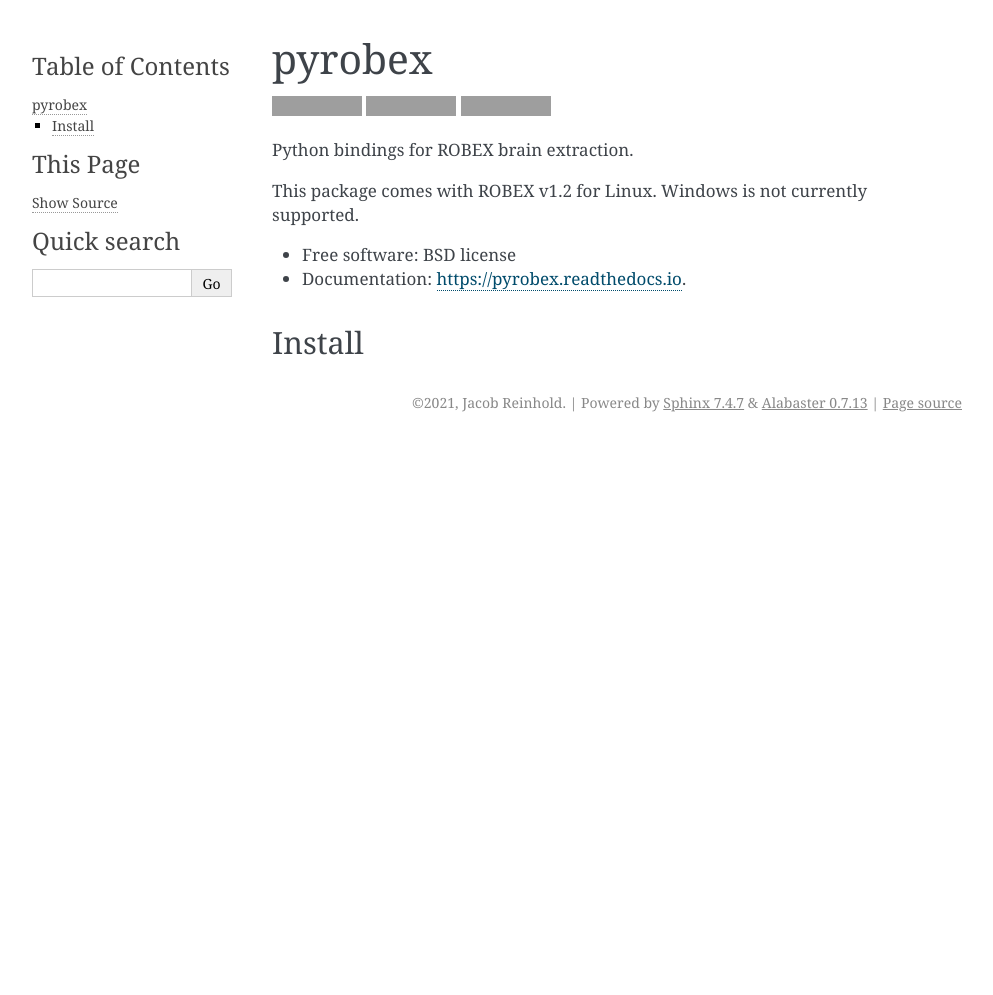
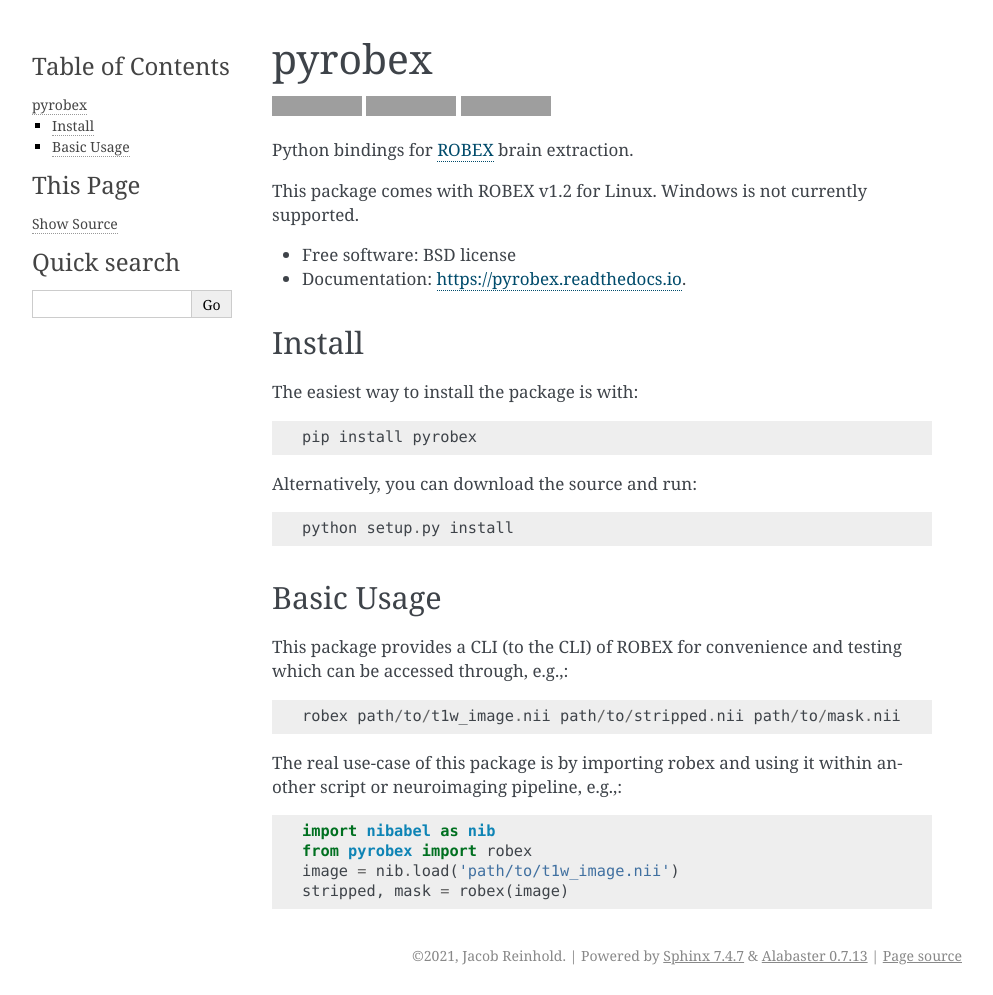
Before and after one commit to jcreinhold/pyrobex, a Sphinx documentation site: the page built from docs/readme.rst, in a window 1280 px wide. Shown: the whole page, without its empty margins (148-1141 px from the left). Built offline with Sphinx 7.4.7, drawn with Linux system fonts in a browser that asks for light colours; pages that are not in the unit, such as notebooks, are missing from menus; before the commit the page ends 900 px from its top, so only the background shows below that; grey boxes are pictures that could not be loaded.

Commit message:
improve docs

```diff
--- a/README.rst
+++ b/README.rst
@@ -13,16 +13,38 @@
         :alt: Documentation Status
 
 
-Python bindings for ROBEX brain extraction.
+Python bindings for `ROBEX`_ brain extraction.
 
 This package comes with ROBEX v1.2 for Linux. Windows is not currently supported.
 
 * Free software: BSD license
 * Documentation: https://pyrobex.readthedocs.io.
 
-
 Install
 -------
 
-.. code-block:: bash
+The easiest way to install the package is with::
+
     pip install pyrobex
+
+Alternatively, you can download the source and run::
+
+    python setup.py install
+
+Basic Usage
+-----------
+
+This package provides a CLI (to the CLI) of ROBEX for convenience and
+testing which can be accessed through, e.g.,::
+
+    robex path/to/t1w_image.nii path/to/stripped.nii path/to/mask.nii
+
+The real use-case of this package is by importing robex and using it within
+another script or neuroimaging pipeline, e.g.,::
+
+    import nibabel as nib
+    from pyrobex import robex
+    image = nib.load('path/to/t1w_image.nii')
+    stripped, mask = robex(image)
+
+.. _ROBEX: https://www.nitrc.org/projects/robex
--- a/docs/conf.py
+++ b/docs/conf.py
@@ -17,9 +17,20 @@
 # relative to the documentation root, use os.path.abspath to make it
 # absolute, like shown here.
 #
+import mock
 import os
 import sys
+
 sys.path.insert(0, os.path.abspath('..'))
+
+MOCK_MODULES = [
+    'ants',
+    'nibabel',
+    'numpy',
+]
+
+for mod_name in MOCK_MODULES:
+    sys.modules[mod_name] = mock.Mock()
 
 import pyrobex
 
@@ -31,7 +42,14 @@
 
 # Add any Sphinx extension module names here, as strings. They can be
 # extensions coming with Sphinx (named 'sphinx.ext.*') or your custom ones.
-extensions = ['sphinx.ext.autodoc', 'sphinx.ext.viewcode']
+extensions = [
+    'sphinx.ext.autodoc',
+    'sphinx.ext.napoleon',
+    'sphinx.ext.viewcode'
+]
+
+# Use google docstring format
+napoleon_google_docstring = True
 
 # Add any paths that contain templates here, relative to this directory.
 templates_path = ['_templates']
@@ -77,7 +95,6 @@
 # If true, `todo` and `todoList` produce output, else they produce nothing.
 todo_include_todos = False
 
-
 # -- Options for HTML output -------------------------------------------
 
 # The theme to use for HTML and HTML Help pages.  See the documentation for
@@ -96,12 +113,10 @@
 # so a file named "default.css" will overwrite the builtin "default.css".
 html_static_path = ['_static']
 
-
 # -- Options for HTMLHelp output ---------------------------------------
 
 # Output file base name for HTML help builder.
 htmlhelp_basename = 'pyrobexdoc'
-
 
 # -- Options for LaTeX output ------------------------------------------
 
@@ -132,7 +147,6 @@
      'Jacob Reinhold', 'manual'),
 ]
 
-
 # -- Options for manual page output ------------------------------------
 
 # One entry per manual page. List of tuples
@@ -142,7 +156,6 @@
      'pyrobex Documentation',
      [author], 1)
 ]
-
 
 # -- Options for Texinfo output ----------------------------------------
 
--- /dev/null
+++ b/docs/requirements.txt
@@ -0,0 +1 @@
+sphinx-argparse
```
Also changed, not shown: docs/usage.rst (+14 -0 lines).
